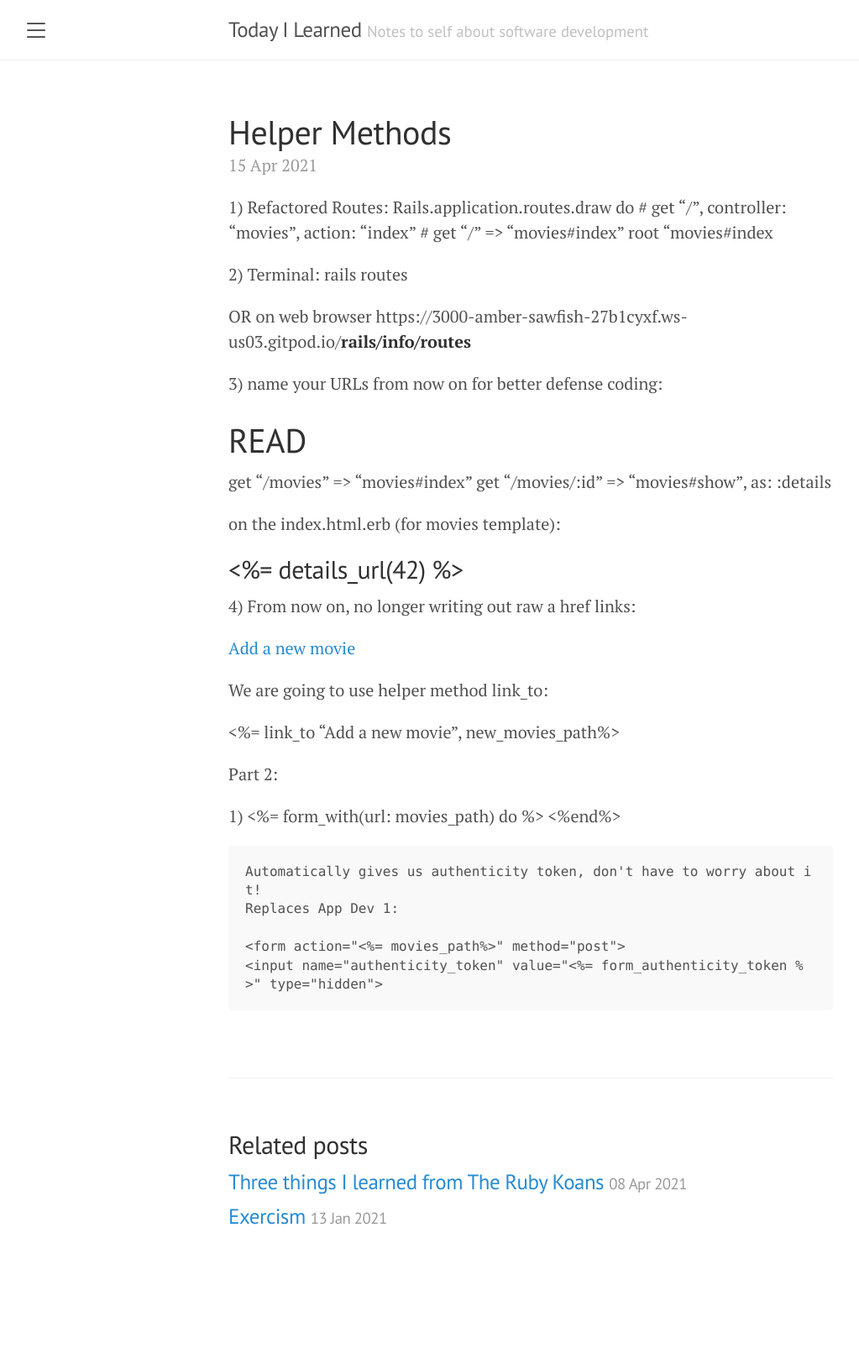
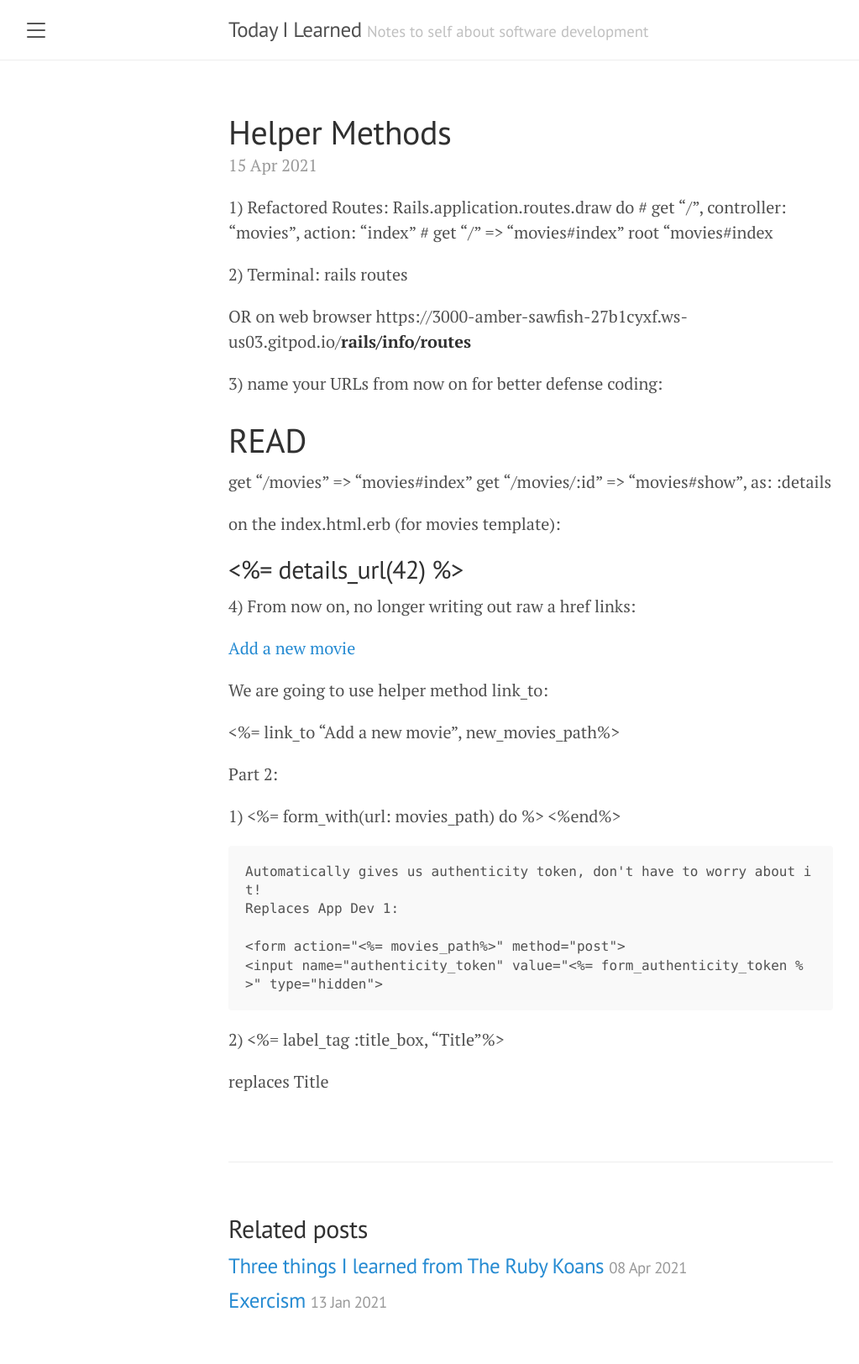
Before and after one commit to hnguyen999/learning_journal, a Jekyll site: the page built from _posts/2021-04-15-helper-methods.md, in a window 1280 px wide. Shown: the whole page at 84% size, without its empty margins (8-1031 px from the left). Built offline with Jekyll 4.4.1, drawn with Linux system fonts in a browser that asks for light colours; our own code applies the rules of GitHub Pages for plain Markdown files; before the commit the page ends 1524 px from its top, so only the background shows below that.

Commit message:
Update 2021-04-15-helper-methods.md

```diff
--- a/_posts/2021-04-15-helper-methods.md
+++ b/_posts/2021-04-15-helper-methods.md
@@ -40,3 +40,10 @@ Part 2:
 
     <form action="<%= movies_path%>" method="post">
     <input name="authenticity_token" value="<%= form_authenticity_token %>" type="hidden">
+
+2) <%= label_tag :title_box, "Title"%>
+
+  replaces
+      <label for="title_box">
+      Title
+      </label>
```
